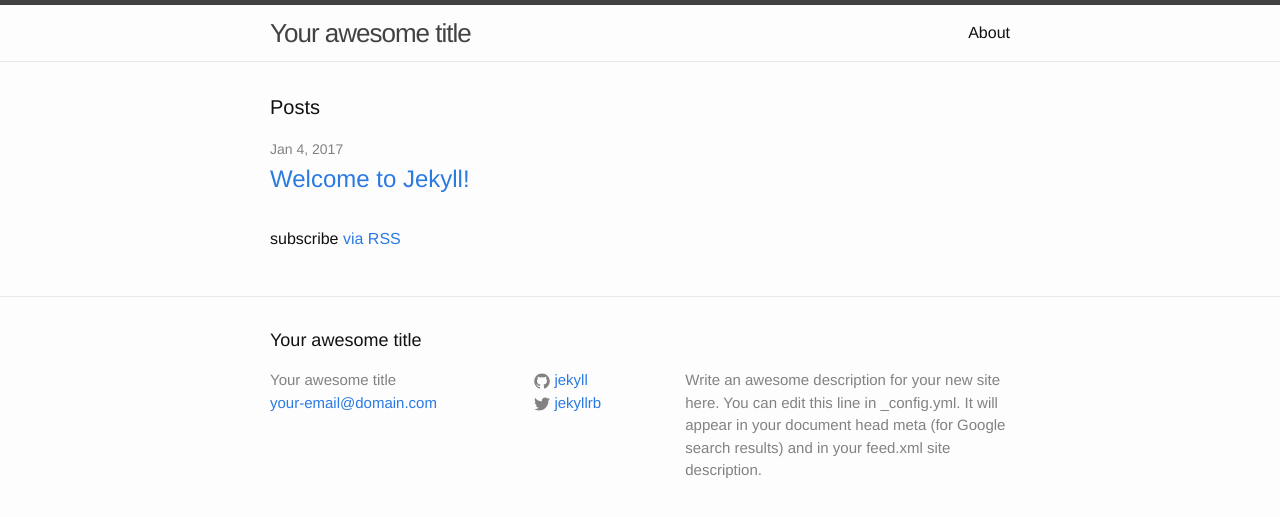
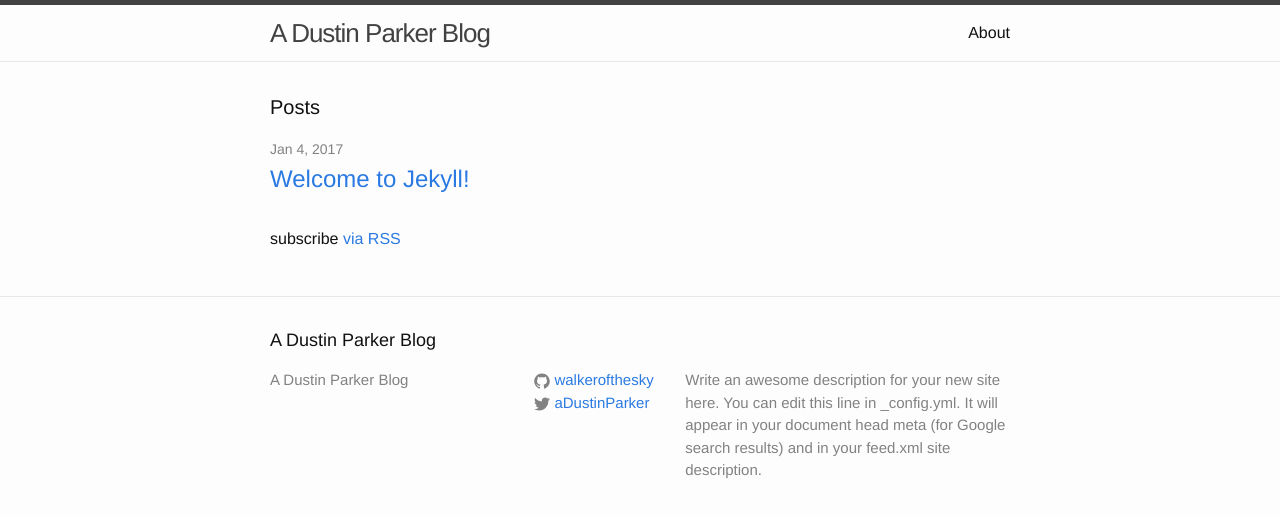
Before and after one commit to walkerofthesky/walkerofthesky.github.io, a Jekyll site: the page built from index.html, in a window 1280 px wide. Shown: the top 517 px of the page. Built offline with Jekyll 4.4.1, drawn with Linux system fonts in a browser that asks for light colours.

Commit message:
Update config

```diff
--- a/_config.yml
+++ b/_config.yml
@@ -6,16 +6,16 @@
 # 'jekyll serve'. If you change this file, please restart the server process.
 
 # Site settings
-title: Your awesome title
-email: your-email@domain.com
+title: A Dustin Parker Blog
+email:
 description: > # this means to ignore newlines until "baseurl:"
   Write an awesome description for your new site here. You can edit this
   line in _config.yml. It will appear in your document head meta (for
   Google search results) and in your feed.xml site description.
 baseurl: "" # the subpath of your site, e.g. /blog
-url: "http://yourdomain.com" # the base hostname & protocol for your site
-twitter_username: jekyllrb
-github_username:  jekyll
+url: "https://walkerofthesky.github.io/" # the base hostname & protocol for your site
+twitter_username: aDustinParker
+github_username:  walkerofthesky
 
 # Build settings
 markdown: kramdown
```
